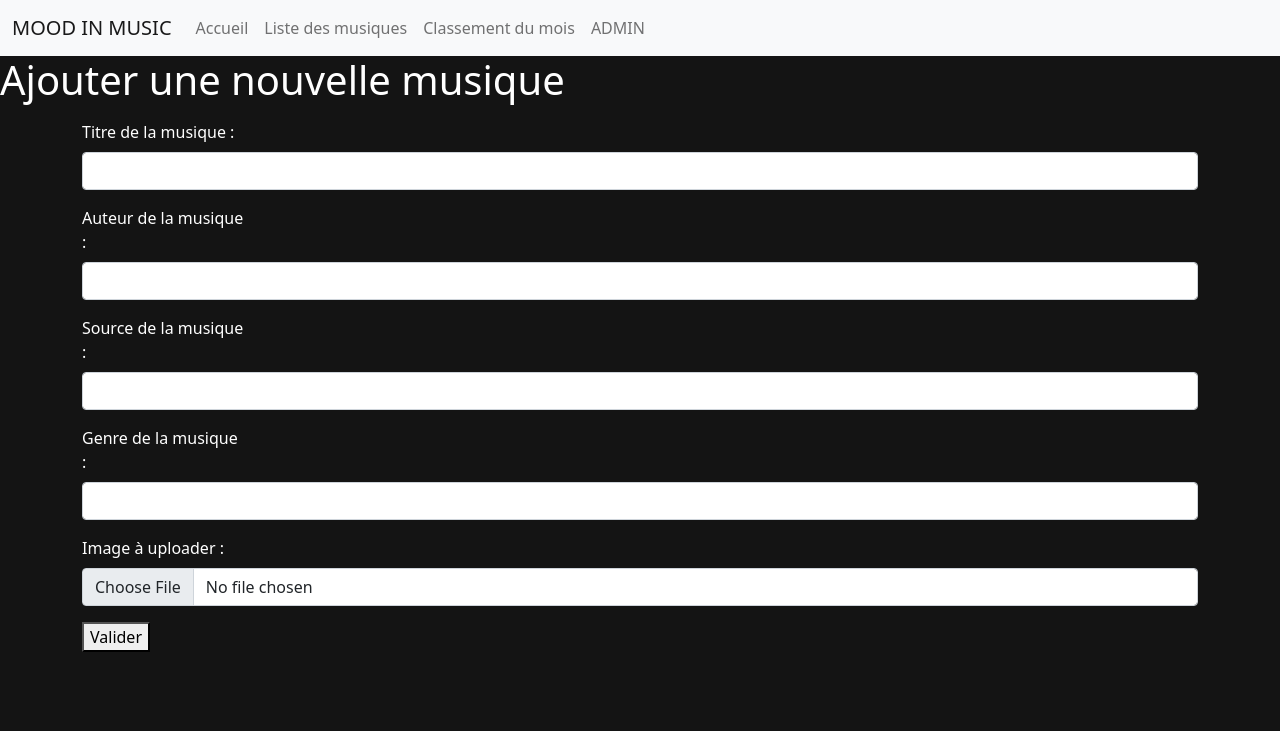
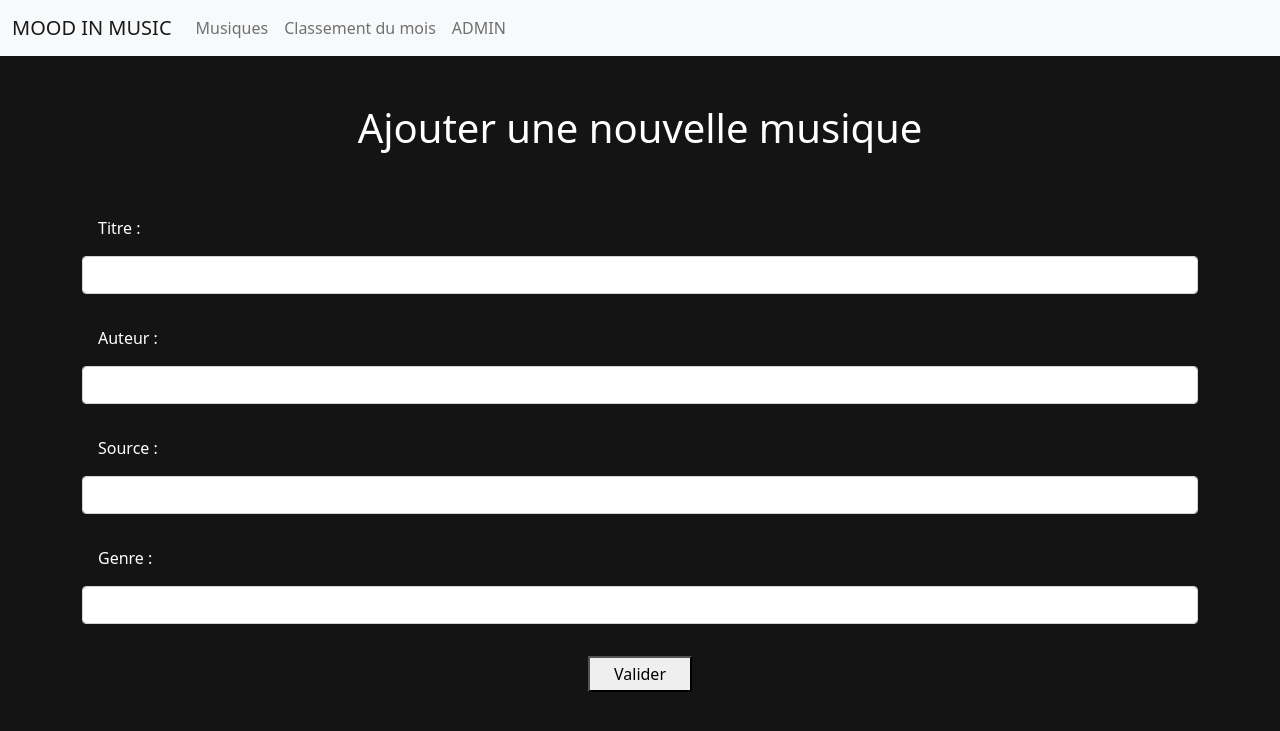
Before and after one commit to WildCodeSchool/2022_03_PHP_Lyon_P2_Mood_In_Music, a PHP site: template src/View/Admin/add.html.twig in a window 1280 px wide. Shown: the top 731 px of the page. Run offline with PHP 8.4, Linux system fonts and the light colour scheme; the template is opened without the code that fills it, so the values that code supplies are empty; some libraries are stand-ins or nearby versions.

Commit message:
change css to look like the mockup

```diff
--- a/src/View/Admin/_form.html.twig
+++ b/src/View/Admin/_form.html.twig
@@ -5,27 +5,24 @@
             <input type="hidden" value="{{ music.id }}" name="id">
         </p>
         <p>
-            <label for="title" class="form-label">Titre de la musique :</label>
-            <input type="text" name="title" id="title" value="{{music.title}}" class="form-control" required>
+            <label for="title" class="form-label m-3">Titre :</label>
+            <input type="text" name="title" id="title" value="{{music.title}}" class="form-control align-item-center" required>
         </p>
         <p>
-            <label for="author" class="form-label">Auteur de la musique :</label>
+            <label for="author" class="form-label m-3">Auteur :</label>
             <input type="text" name="author" id="author" value="{{music.author}}" class="form-control" required>
         </p>
         <p>
-            <label for="source" class="form-label">Source de la musique :</label>
+            <label for="source" class="form-label m-3">Source :</label>
             <input type="text" name="source" id="source" value="{{music.source}}" class="form-control" required>
         </p>
 		<p>
-            <label for="genre" class="form-label">Genre de la musique :</label>
+            <label for="genre" class="form-label m-3">Genre :</label>
             <input type="text" name="musical_genre_id" id="musical_genre_id" value="{{music.musical_genre_id}}" class="form-control" required>
         </p>
-        <p>
-            <label for="image" class="form-label">Image à uploader :</label>
-            <input type="file" name="image" id="image" value="{{music.image}}" class="form-control" required>
-        </p>
-        <p>
-            <button type="submit" class="align-self-center">Valider</button>
+
+        <p class="text-center">
+            <button type="submit" class="mt-3 py-1 px-4">Valider</button>
         </p>
     </form>
 </main>
--- a/src/View/Admin/add.html.twig
+++ b/src/View/Admin/add.html.twig
@@ -1,6 +1,6 @@
 {% extends 'layout.html.twig' %}
 
 {% block content %}
-    <h1>Ajouter une nouvelle musique </h1>
+    <h1 class="text-center mt-5 mb-5">Ajouter une nouvelle musique </h1>
     {% include 'Admin/_form.html.twig' %}
 {% endblock %}
--- a/src/View/Admin/edit.html.twig
+++ b/src/View/Admin/edit.html.twig
@@ -1,7 +1,7 @@
 {% extends 'layout.html.twig' %}
 
 {% block content %}
-    <h1>Mise à jour de la musique {{ music.title }}</h1>
+    <h1 class="text-center mt-5 mb-5">Mettre à jour : {{ music.title }}</h1>
     {% include 'Admin/_form.html.twig' %}
     <a href="/admin">Retour</a>
 {% endblock %}
--- a/src/View/Music/_button_genre.html.twig
+++ b/src/View/Music/_button_genre.html.twig
@@ -1,6 +1,6 @@
 {# Music/_button_genre.html.twig #}
 <div class="container">
-	<h1 class="text-center mt-5 mb-5">WELCOME TO MOOD IN MUSIC</h1>
+	<h1 class="text-center mt-5 mb-5">MOOD IN MUSIC</h1>
 
 	<div class="d-flex justify-content-between m-5 btn-group-lg " role="group" aria-label="Un groupe de boutons">
 		<button type="button" class="btn btn-primary">
--- a/src/View/Music/_header.html.twig
+++ b/src/View/Music/_header.html.twig
@@ -8,10 +8,7 @@
 		<div class="collapse navbar-collapse" id="navbarTogglerDemo02">
 			<ul class="navbar-nav me-auto mb-2 mb-lg-0">
 				<li class="nav-item">
-					<a class="nav-link" href="/">Accueil</a>
-				</li>
-				<li class="nav-item">
-					<a class="nav-link" href="/musics">Liste des musiques</a>
+					<a class="nav-link" href="/musics">Musiques</a>
 				</li>
 				<li class="nav-item">
 					<a class="nav-link" href="">Classement du mois</a>
@@ -19,10 +16,10 @@
 
 				{% if user %}
 					<li class="nav-item">
-						<a class="nav-link" href="/admin/login">ADMIN</a>
+						<a class="nav-link" href="/admin/login">BDD</a>
 					</li>
 					<li class="nav-item">
-						<a class="nav-link align-self-end" href="/admin/logout">LOGOUT</a>
+						<a class="nav-link align-self-end" href="/admin/logout">Se déconnecter</a>
 					</li>
 				{% else %}
 					<li class="nav-item">
```
Also changed, not shown: src/View/Admin/index.html.twig (+12 -10 lines).
